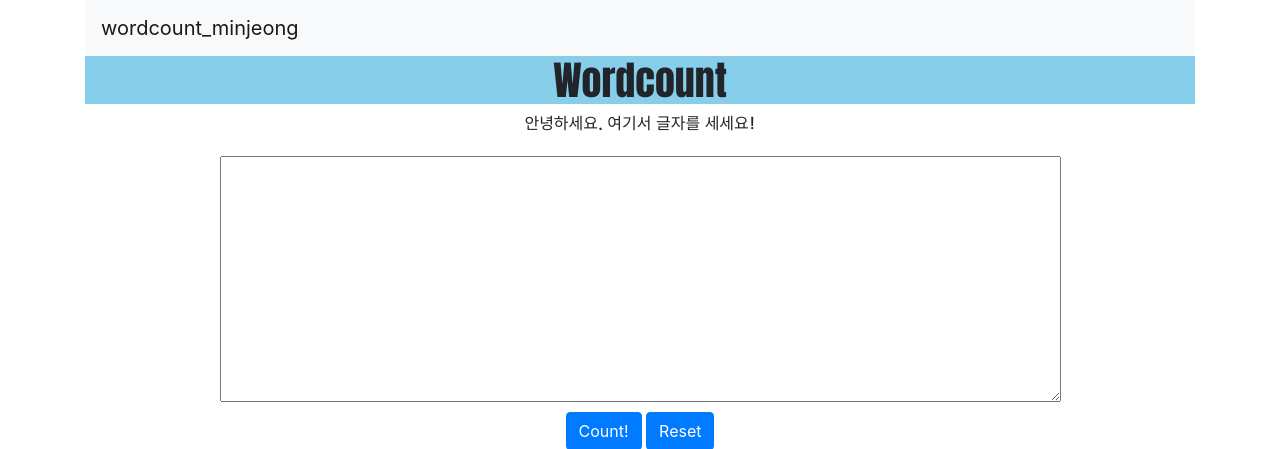
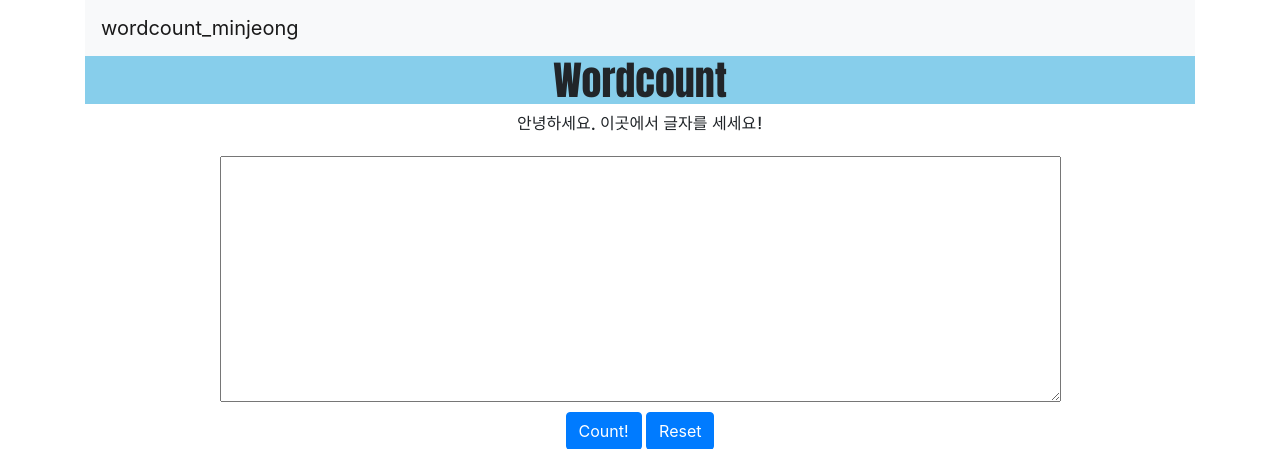
Before and after one commit to Minjeong-K/wordcounter, a Django app: page / in a window 1280 px wide. Shown: the top 449 px of the page. Run offline with Django 3.2, Linux system fonts and the light colour scheme; some libraries are stand-ins or nearby versions.

Commit message:
home.html subtle change

```diff
--- a/wordcount/templates/home.html
+++ b/wordcount/templates/home.html
@@ -15,7 +15,7 @@
 
         <h1> Wordcount </h1>
         <center>
-            <p>안녕하세요. 여기서 글자를 세세요!</p>
+            <p>안녕하세요. 이곳에서 글자를 세세요!</p>
         <div style="margin:20px;">
             <form action="{%url 'result' %}">
                 <textarea cols="80" rows="10" name="fulltext" style="margin-bottom: 10px;"></textarea>
```
